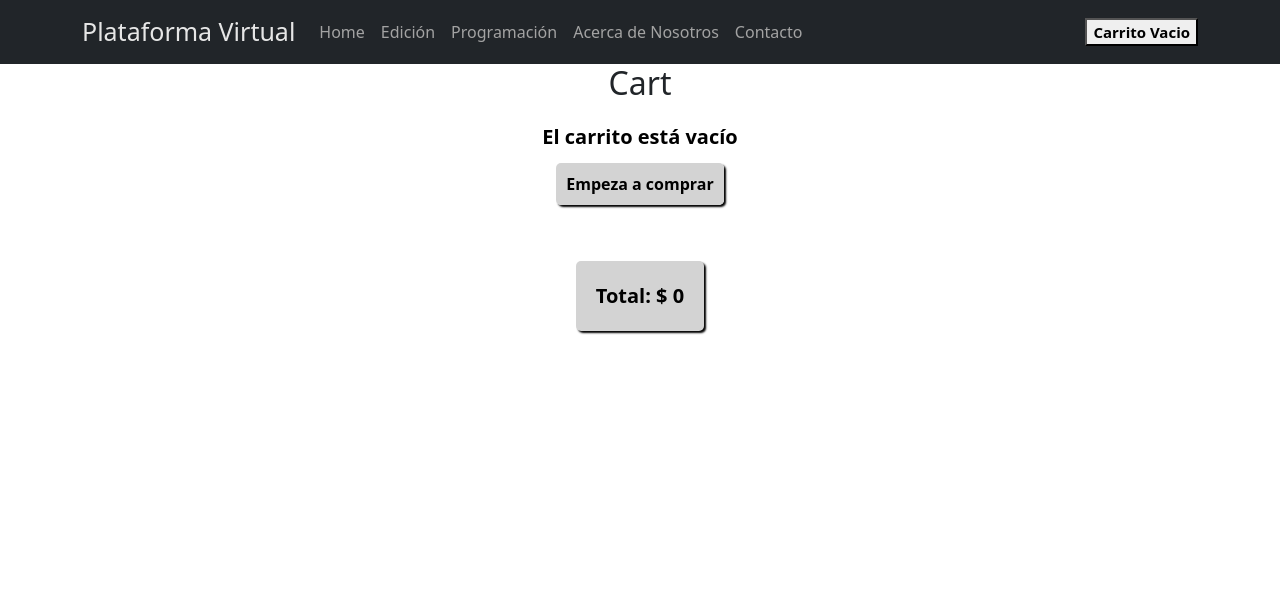
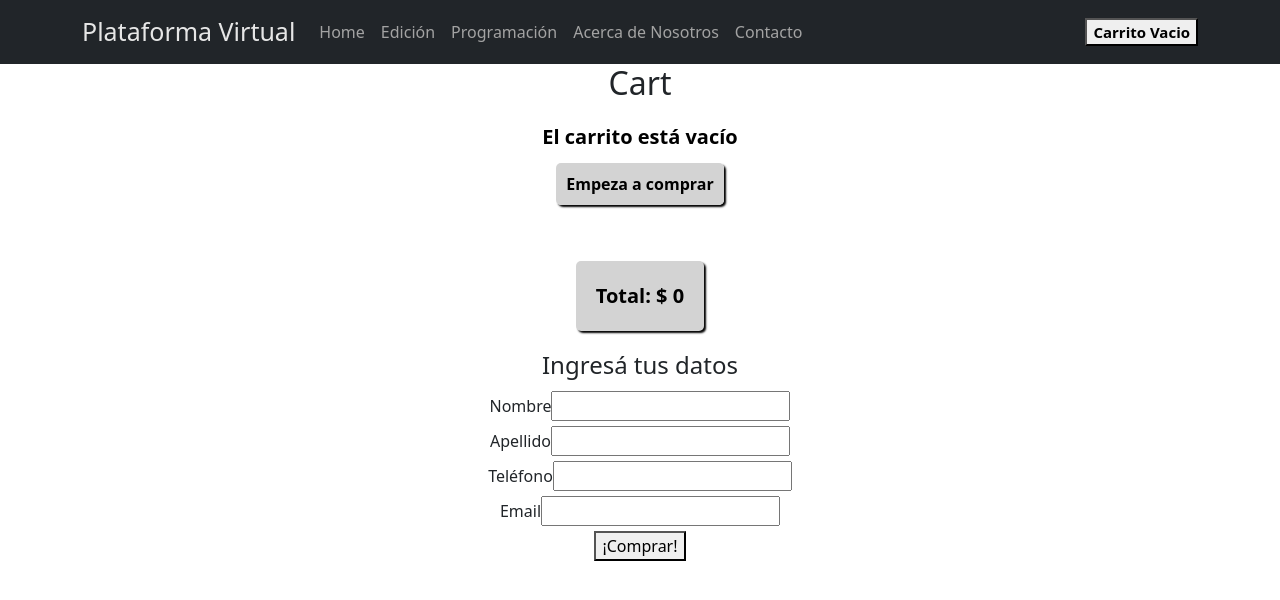
Before and after one commit to russofg/React-Fernando-Russo, a React (Create React App) app: page /cart in a window 1280 px wide. Shown: the top 600 px of the page. Built offline with nearby package versions, Linux system fonts and the light colour scheme.

Commit message:
avances pero con errores al terminar la compra. "FirebaseError: Function addDoc() called with invalid data. Unsupported field value: undefined (found in document orders/Cz5S33voavhI5eu5kAyl)"

```diff
--- a/src/App.css
+++ b/src/App.css
@@ -14,6 +14,6 @@
   flex-direction: column;
   align-items: center;
   justify-content: center;
-  font-size: calc(10px + 2vmin);
+  font-size: 25px;
   color: white;
 }
--- a/src/Context/CartContext.jsx
+++ b/src/Context/CartContext.jsx
@@ -2,48 +2,77 @@ import { createContext, useContext, useState } from "react";
 
 const CartContext = createContext();
 
+export const useCartContext = () => useContext(CartContext);
+const CartContextProvider = ({ children }) => {
+  const [sumaCantidad, setSumaCantidad] = useState(0);
+  const [cartList, setCartList] = useState([]);
+  const [userData, setUserData] = useState({
+    name: "",
+    lastName: "",
+    phone: "",
+    email: "",
+  });
 
-export const useCartContext = () => useContext (CartContext);
-const CartContextProvider = ({children}) => {
-    const [sumaCantidad, setSumaCantidad] = useState(0)
-    const [cartList, setCartList] = useState([]);
-
-    const addToCartList = itemAdded => {
+  const addToCartList = (itemAdded) => {
     setSumaCantidad(sumaCantidad + itemAdded.qty);
-        const findItem = cartList.find(itemInCart => itemInCart.charla.id === itemAdded.charla.id)
+    const findItem = cartList.find(
+      (itemInCart) => itemInCart.charla.id === itemAdded.charla.id
+    );
 
     if (findItem) {
-            findItem.qty = findItem.qty + itemAdded.qty
-            setCartList(cartList)
+      findItem.qty = findItem.qty + itemAdded.qty;
+      setCartList(cartList);
+    } else {
+      setCartList((previousItems) => [...previousItems, itemAdded]);
     }
-        else {
-            setCartList(previousItems => [...previousItems, itemAdded])
-        }
-    }
+  };
 
   const precioTotal = () => {
     let total = 0;
-        cartList.forEach(item => {
-            total = total + (item.charla.price * item.qty)
-        })
-        return total
-    }
+    cartList.forEach((item) => {
+      total = total + item.charla.price * item.qty;
+    });
+    return total;
+  };
 
+  const removeItem = (idItemToRemove) => {
+    const itemToRemove = cartList.find(
+      (itemInCart) => itemInCart.charla.id === idItemToRemove
+    );
+    setSumaCantidad(sumaCantidad - itemToRemove.qty);
+    setCartList(
+      cartList.filter(
+        (itemSearched) => itemSearched.charla.id !== idItemToRemove
+      )
+    );
+  };
+  const removeCart = () => {
+    setSumaCantidad(0);
+    setCartList([]);
+  };
 
-    const removeItem = idItemToRemove => {
-        const itemToRemove = cartList.find(itemInCart => itemInCart.charla.id === idItemToRemove)
-        setSumaCantidad(sumaCantidad - itemToRemove.qty)
-        setCartList(cartList.filter(itemSearched => itemSearched.charla.id !== idItemToRemove))
-    }
-    const removeCart = () => {
-        setSumaCantidad(0)
-        setCartList([])
+  const handleForm = (e) => {
+    setUserData({
+      ...userData,
+      [e.target.name]: e.target.value,
+    });
+  };
 
-    }
   return (
-        <CartContext.Provider value={{cartList, addToCartList, removeItem, removeCart, precioTotal, sumaCantidad}}>
+    <CartContext.Provider
+      value={{
+        cartList,
+        addToCartList,
+        removeItem,
+        removeCart,
+        precioTotal,
+        sumaCantidad,
+        handleForm,
+        userData,
+      }}
+    >
       {children}
     </CartContext.Provider>
-    )
-}
+  );
+};
 export default CartContextProvider;
--- a/src/components/Cart/Cart.jsx
+++ b/src/components/Cart/Cart.jsx
@@ -1,53 +1,128 @@
+import { useCartContext } from "../../Context/CartContext";
+import { Link } from "react-router-dom";
+import { useState } from "react";
+import { getFirestore } from "../../services/getFirestore";
+import firebase from "firebase";
+import "firebase/firestore";
+import UserForm from "../Form/Form";
 import "./Cart.css";
-import {useCartContext} from '../../Context/CartContext';
-import {Link} from "react-router-dom";
-
 
 const Cart = () => {
+  const [orderId, setOrderId] = useState("");
+  const { cartList, removeItem, removeCart, precioTotal, userData } =
+    useCartContext();
 
-  const {cartList, removeItem, removeCart, precioTotal,} = useCartContext()
+  const createOrder = (e) => {
+    e.preventDefault();
+    let order = {};
+    order.date = firebase.firestore.Timestamp.fromDate(new Date());
+    order.buyer = userData;
+    order.total = precioTotal();
+    order.items = cartList.map((charlas) => {
+        const id = charlas.id;
+        const title = charlas.title;
+        const qty = charlas.qty;
+        const price = charlas.price * charlas.qty;
+      return {
+        id, title, qty, price,
+      };
+    });
+    const dataBase = getFirestore();
+
+    dataBase
+      .collection("orders")
+      .add(order)
+      .then((response) => setOrderId(response.id))
+      .catch((error) => alert("Error: ", error))
+      .finally(() => removeCart());
+
+    const updateStock = dataBase.collection("items").where(
+      firebase.firestore.FieldPath.documentId(),
+      "in",
+      cartList.map((response) => response.id)
+    );
+
+    const batch = dataBase.batch();
+
+    updateStock.get().then((collection) => {
+      collection.docs.forEach((docSnapshot) => {
+        batch.update(docSnapshot.ref, {
+          stock:
+            docSnapshot.data().stock -
+            cartList.find((items) => items.id === docSnapshot.id).qty,
+        });
+      });
+
+      batch.commit().then((res) => alert("Error:", res));
+    });
+  };
 
   return (
     <div className="cart">
       <h2>Cart</h2>
 
-            {cartList.length
-            ? <button className="remove-cart" onClick={() => removeCart()}>Vaciar carrito</button>
-            : <div>
+      {cartList.length ? (
+        <button className="remove-cart" onClick={() => removeCart()}>
+          Vaciar carrito
+        </button>
+      ) : orderId === "" ? (
+        <div>
           <p className="empty-cart">El carrito está vacío</p>
-                <Link className="go-to-home" to="/"> Empeza a comprar</Link>
+          <Link className="go-to-home" to="/">
+            {" "}
+            Empeza a comprar
+          </Link>
         </div>
-            }
-            <div className="cart-container">
-            {cartList.map(itemAdded =>
-                <div className="item-added-card" key={itemAdded.charla.id} >
-                    <img className="item-added-img" src={itemAdded.charla.pictureUrl} alt={itemAdded.charla.title}/>
-                    <div className="item-added-info">
-                        <h5 className="item-added-title">{itemAdded.charla.title}</h5>
-                        <h6 className="item-added-speaker">Speaker: {itemAdded.charla.speaker}</h6>
-                        <p className="item-added-description">{itemAdded.charla.description}</p>
-                        <p className="item-added-price">$ {itemAdded.charla.price}</p>
-                        <p className="item-added-quantity">Cantidad: {itemAdded.qty}</p>
-                        <p className="item-added-quantity">Total: $ {itemAdded.qty * itemAdded.charla.price}
-                        </p>
-
-                    </div>
-                    <button className="remove-item" onClick={() => removeItem(itemAdded.charla.id)}>Eliminar producto</button>
-
+      ) : (
+        <div>
+          <p className="empty-cart">¡Gracias por tu compra!</p>
+          <p className="order-id">Tu código de operación es: {orderId}</p>
+          <Link className="go-to-home" to="/">
+            {" "}
+            Ir al inicio
+          </Link>
         </div>
       )}
 
+      <div className="cart-container">
+        {cartList.map((itemAdded) => (
+          <div className="item-added-card" key={itemAdded.charla.id}>
+            <img
+              className="item-added-img"
+              src={itemAdded.charla.pictureUrl}
+              alt={itemAdded.charla.title}
+            />
+            <div className="item-added-info">
+              <h5 className="item-added-title">{itemAdded.charla.title}</h5>
+              <h6 className="item-added-speaker">
+                Speaker: {itemAdded.charla.speaker}
+              </h6>
+              <p className="item-added-description">
+                {itemAdded.charla.description}
+              </p>
+              <p className="item-added-price">$ {itemAdded.charla.price}</p>
+              <p className="item-added-quantity">Cantidad: {itemAdded.qty}</p>
+              <p className="item-added-quantity">
+                Total: $ {itemAdded.qty * itemAdded.charla.price}
+              </p>
+            </div>
+            <button
+              className="remove-item"
+              onClick={() => removeItem(itemAdded.charla.id)}
+            >
+              Eliminar producto
+            </button>
+          </div>
+        ))}
       </div>
       <div className="total-container">
         <p className="item-added-total"> Total: $ {precioTotal()}</p>
-
       </div>
 
+      <div className="user-form">
+        <UserForm createOrder={createOrder} />
       </div>
-
-
-
+    </div>
   );
-}
-
+};
 export default Cart;
--- /dev/null
+++ b/src/components/Form/Form.jsx
@@ -0,0 +1,54 @@
+import { useCartContext } from "../../Context/CartContext";
+
+const UserForm = ({ createOrder }) => {
+  const { handleForm, userData } = useCartContext();
+
+  return (
+    <form onChange={handleForm} onSubmit={createOrder}>
+      <legend className="form-legend">Ingresá tus datos</legend>
+      <div>
+        <label htmlFor="name" className="form-label">
+          Nombre
+        </label>
+        <input
+          type="text"
+          name="name"
+          defaultValue={userData.name}
+        />
+      </div>
+      <div>
+        <label htmlFor="lastName" className="form-label">
+          Apellido
+        </label>
+        <input
+          type="text"
+          name="lastName"
+          defaultValue={userData.lastName}
+        />
+      </div>
+      <div>
+        <label htmlFor="phone" className="form-label">
+          Teléfono
+        </label>
+        <input
+          type="text"
+          name="phone"
+          defaultValue={userData.phone}
+        />
+              </div>
+      <div>
+        <label htmlFor="email" className="form-label">
+          Email
+        </label>
+        <input
+          type="email"
+          name="email"
+          defaultValue={userData.email}
+        />
+      </div>
+      <button className="buy-buttom">¡Comprar!</button>
+    </form>
+  );
+};
+
+export default UserForm;
--- a/src/components/ItemDetail/ItemDetail.jsx
+++ b/src/components/ItemDetail/ItemDetail.jsx
@@ -1,6 +1,6 @@
 import { useState } from 'react';
+import { useCartContext } from '../../Context/CartContext';
 import ItemCount from '../ItemCount/ItemCount';
-import { useCartContext } from '../../Context/CartContext';
 import './ItemDetail.css';
 
 const ItemDetail = ({charla}) => {
--- a/src/components/ItemDetailContainer/ItemDetailContainer.jsx
+++ b/src/components/ItemDetailContainer/ItemDetailContainer.jsx
@@ -1,5 +1,4 @@
 import {useEffect, useState} from 'react';
-//import GetFetchList from '../../services/GetFetchList';
 import ItemDetail from '../ItemDetail/ItemDetail';
 import './ItemDetailContainer.css';
 import Spinner from 'react-bootstrap/Spinner';
@@ -17,16 +16,9 @@ const ItemDetailContainer = () => {
 
     useEffect(() => {
         setTimeout(()=>{
+            const dataBase = getFirestore();
 
-            // GetFetchList
-            // .then(response => {
-            //     setCharla(response.find(prod => prod.id === detalleId))
-            // })
-            const dataBase = getFirestore()
-
-            const dataBaseQuery = dataBase.collection("items").doc(detalleId).get()
-
-            dataBaseQuery
+            dataBase.collection("items").doc(detalleId).get()
             .then(item => setCharla({id:item.id, ...item.data()}))
 
         .catch (error => alert("Error ", error))
```
Also changed, not shown: src/components/ItemListContainer/ItemListContainer.jsx (+46 -50 lines). Lines whose indentation alone changed are shown as unchanged.
